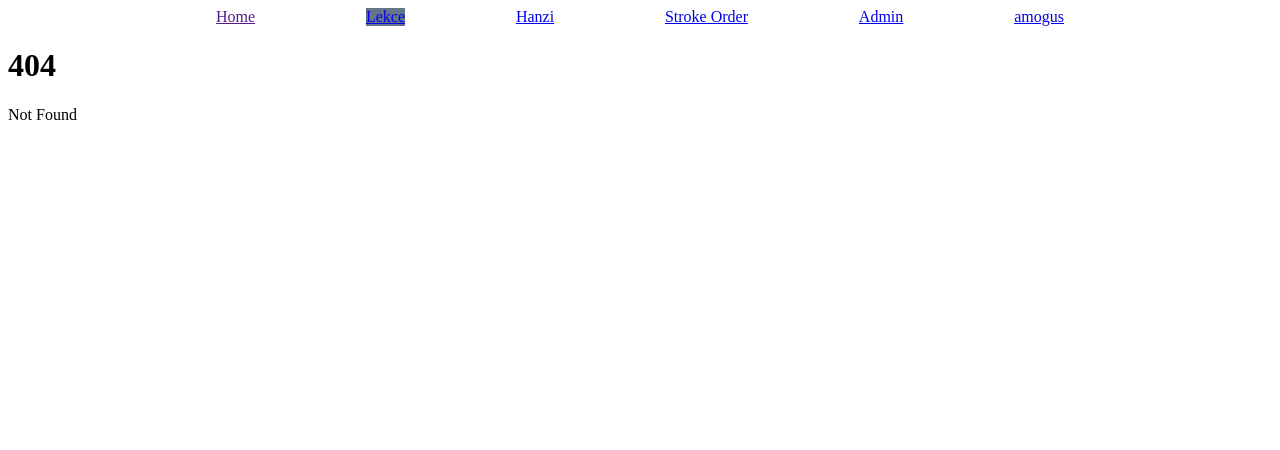
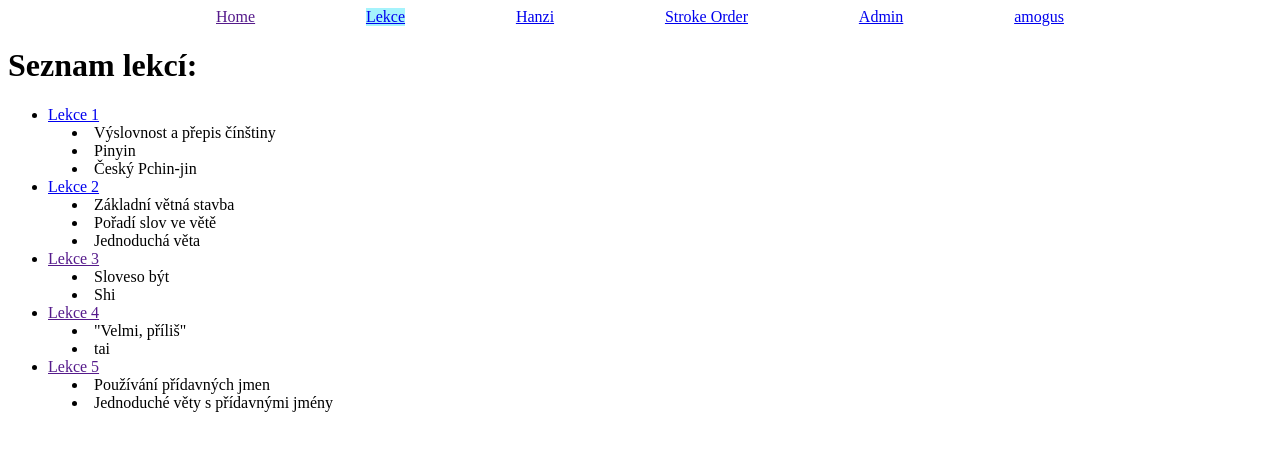
Before and after one commit to kokssik/ChineseApp2, a SvelteKit app: page /lekce in a window 1280 px wide. Before the commit this address had no page. Shown: the top 450 px of the page. Built offline with nearby package versions, Linux system fonts and the light colour scheme.

Commit message:
moved some filed over

```diff
--- a/src/lib/components/HeaderLink.svelte
+++ b/src/lib/components/HeaderLink.svelte
@@ -4,6 +4,6 @@
     export let text;
 </script>
 
-<div class={$page.url.pathname === link ? "bg-slate-500" : ""}>
+<div class={$page.url.pathname === link ? "bg-cyan-200" : ""}>
     <a href={link}>{text}</a>
 </div>
--- /dev/null
+++ b/src/lib/utils/md-parser.js
@@ -0,0 +1,56 @@
+export default function parseMd(md) {
+
+  //ul
+  md = md.replace(/^\s*\n\*/gm, '<ul>\n*');
+  md = md.replace(/^(\*.+)\s*\n([^\*])/gm, '$1\n</ul>\n\n$2');
+  md = md.replace(/^\*(.+)/gm, '<li>$1</li>');
+
+  //ol
+  md = md.replace(/^\s*\n\d\./gm, '<ol>\n1.');
+  md = md.replace(/^(\d\..+)\s*\n([^\d\.])/gm, '$1\n</ol>\n\n$2');
+  md = md.replace(/^\d\.(.+)/gm, '<li>$1</li>');
+
+  //blockquote
+  md = md.replace(/^\>(.+)/gm, '<blockquote>$1</blockquote>');
+
+  //h
+  md = md.replace(/[\#]{6}(.+)/g, '<h6>$1</h6>');
+  md = md.replace(/[\#]{5}(.+)/g, '<h5>$1</h5>');
+  md = md.replace(/[\#]{4}(.+)/g, '<h4>$1</h4>');
+  md = md.replace(/[\#]{3}(.+)/g, '<h3>$1</h3>');
+  md = md.replace(/[\#]{2}(.+)/g, '<h2>$1</h2>');
+  md = md.replace(/[\#]{1}(.+)/g, '<h1>$1</h1>');
+
+  //alt h
+  md = md.replace(/^(.+)\n\=+/gm, '<h1>$1</h1>');
+  md = md.replace(/^(.+)\n\-+/gm, '<h2>$1</h2>');
+
+  //images
+  md = md.replace(/\!\[([^\]]+)\]\(([^\)]+)\)/g, '<img src="$2" alt="$1" />');
+
+  //links
+  md = md.replace(/[\[]{1}([^\]]+)[\]]{1}[\(]{1}([^\)\"]+)(\"(.+)\")?[\)]{1}/g, '<a href="$2" title="$4">$1</a>');
+
+  //font styles
+  md = md.replace(/[\*\_]{2}([^\*\_]+)[\*\_]{2}/g, '<b>$1</b>');
+  md = md.replace(/[\*\_]{1}([^\*\_]+)[\*\_]{1}/g, '<i>$1</i>');
+  md = md.replace(/[\~]{2}([^\~]+)[\~]{2}/g, '<del>$1</del>');
+
+  //pre
+  md = md.replace(/^\s*\n\`\`\`(([^\s]+))?/gm, '<pre class="$2">');
+  md = md.replace(/^\`\`\`\s*\n/gm, '</pre>\n\n');
+
+  //code
+  md = md.replace(/[\`]{1}([^\`]+)[\`]{1}/g, '<code>$1</code>');
+
+  //p
+  md = md.replace(/^\s*(\n)?(.+)/gm, function(m) {
+    return /\<(\/)?(h\d|ul|ol|li|blockquote|pre|img)/.test(m) ? m : '<p>' + m + '</p>';
+  });
+
+  //strip p from pre
+  md = md.replace(/(\<pre.+\>)\s*\n\<p\>(.+)\<\/p\>/gm, '$1$2');
+
+  return md;
+
+}
--- a/src/routes/hanzi/+page.svelte
+++ b/src/routes/hanzi/+page.svelte
@@ -20,6 +20,7 @@
         character={row.symbol}
         pronunciation={row.pronounciation}
         meaning={row.meaning}
-        strokeOrderImg={row.image}
+        word1={row.word1}
+        word2={row.word2}
     />
 {/each}
--- /dev/null
+++ b/src/routes/lekce/+page.svelte
@@ -0,0 +1,51 @@
+<script>
+  import List from "$lib/components/HanziCard.svelte";
+</script>
+
+<div class="text-column">
+  <h1>Seznam lekcí:</h1>
+
+  <ul class="list-disc">
+    <li>
+      <a href="/lekce/lekce69">Lekce 1</a>
+      <ul class="list-disc list-inside pl-6">
+        <li>Výslovnost a přepis čínštiny</li>
+        <li>Pinyin</li>
+        <li>Český Pchin-jin</li>
+      </ul>
+    </li>
+
+    <li>
+      <a href="/lekce/lekce420">Lekce 2</a>
+      <ul class="list-disc list-inside pl-6">
+        <li>Základní větná stavba</li>
+        <li>Pořadí slov ve větě</li>
+        <li>Jednoduchá věta</li>
+      </ul>
+    </li>
+
+    <li>
+      <a href="">Lekce 3</a>
+      <ul class="list-disc list-inside pl-6">
+        <li>Sloveso být</li>
+        <li>Shi</li>
+      </ul>
+    </li>
+
+    <li>
+      <a href="">Lekce 4</a>
+      <ul class="list-disc list-inside pl-6">
+        <li>"Velmi, příliš"</li>
+        <li>tai</li>
+      </ul>
+    </li>
+
+    <li>
+      <a href="">Lekce 5</a>
+      <ul class="list-disc list-inside pl-6">
+        <li>Používání přídavných jmen</li>
+        <li>Jednoduché věty s přídavnými jmény</li>
+      </ul>
+    </li>
+  </ul>
+</div>
--- /dev/null
+++ b/src/routes/lekce/+page.ts
@@ -0,0 +1,9 @@
+import { dev } from "$app/environment";
+
+// we don't need any JS on this page, though we'll load
+// it in dev so that we get hot module replacement
+export const csr = dev;
+
+// since there's no dynamic data here, we can prerender
+// it so that it gets served as a static asset in production
+export const prerender = true;
--- /dev/null
+++ b/src/routes/lekce/[slug]/+page.js
@@ -0,0 +1,5 @@
+export const load = ({ params }) => {
+  return {
+    slug: params.slug
+  }
+}
--- /dev/null
+++ b/src/routes/lekce/[slug]/+page.svelte
@@ -0,0 +1,27 @@
+<script>
+  export let data;
+  import mdParser from "$lib/utils/md-parser";
+  import { onMount } from "svelte";
+  import SQLite from "tauri-plugin-sqlite-api";
+
+  let rows = [];
+
+  let id = data.slug; // to recognize which lection is opened
+
+  let query = `SELECT * FROM lekce WHERE id = ?`;
+
+  let parsed;
+
+  onMount(async () => {
+    const db = await SQLite.open("./hanzi.db");
+
+    rows = await db.select(query, [id]);
+
+    console.log(rows[0].markdown);
+    parsed = mdParser(rows[0].markdown);
+  });
+</script>
+
+{id}
+
+{@html parsed}
```
Also changed, not shown: 1 other file (tests, documents, lock files or other folders).
